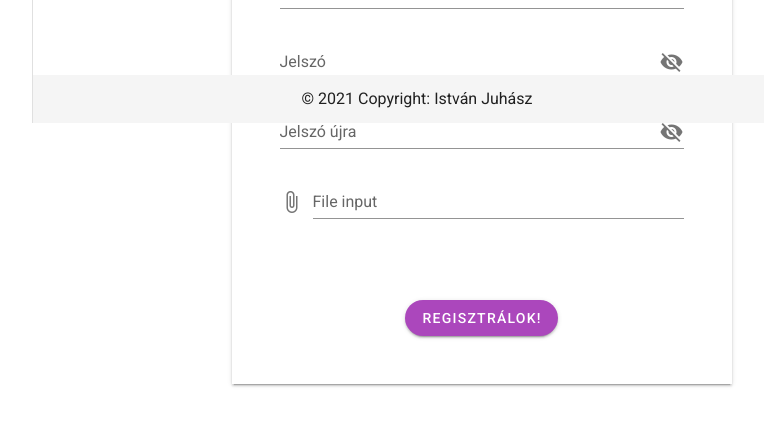
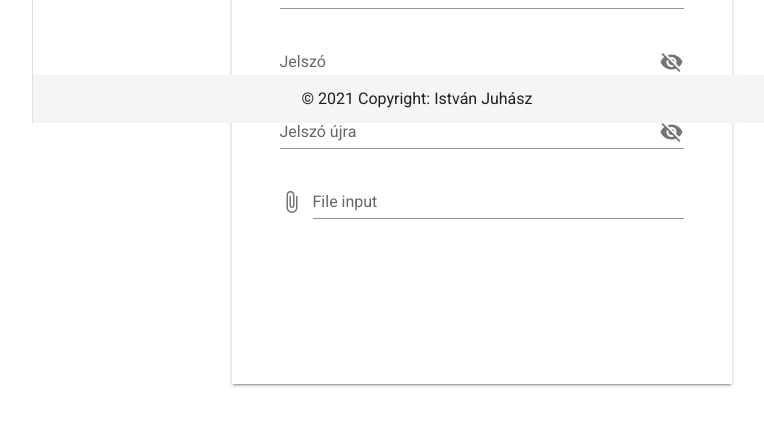
Before and after one commit to Juhi0326/Vue2AppForNodeJsBackEnd, a Vue app in the folder vue2-frontend/: page /RegisterForm in a window 1280 px wide. Shown: the part 677-1103 px from the top of the page, without its empty margins (223-987 px from the left). Built offline with nearby package versions, Linux system fonts and the light colour scheme.

Commit message:
disabled register form submit btn until is valid

```diff
--- a/vue2-frontend/src/components/Button.vue
+++ b/vue2-frontend/src/components/ButtonComp.vue
@@ -7,6 +7,7 @@
     :class="propClass"
     :outlined="PropOutlined"
     :text="propText"
+    :disabled="propDisabled"
   >
     <slot></slot>
   </v-btn>
@@ -14,6 +15,6 @@
 
 <script>
 export default {
-  props: ['propColor', 'propRounded', 'propDark', 'propClass', 'PropOutlined', 'propText'],
+  props: ['propColor', 'propRounded', 'propDark', 'propClass', 'PropOutlined', 'propText', 'propDisabled'],
 };
 </script>
--- a/vue2-frontend/src/components/GoBack.vue
+++ b/vue2-frontend/src/components/GoBack.vue
@@ -1,6 +1,6 @@
 <template>
 <div>
-  <Button
+  <ButtonComp
     @click="$router.back()"
     class="ma-2"
     propColor="red"
@@ -8,15 +8,15 @@
     :propDark="true"
   >
     visszalépek
-  </Button>
+  </ButtonComp>
   </div>
 </template>
 
 <script>
-import Button from "./Button.vue";
+import ButtonComp from "./ButtonComp.vue";
 export default {
   components: {
-    Button,
+    ButtonComp,
   },
 };
 </script>
--- a/vue2-frontend/src/views/AddNewPassword.vue
+++ b/vue2-frontend/src/views/AddNewPassword.vue
@@ -42,7 +42,7 @@
                   </div>
                   <v-row>
                     <v-col>
-                      <Button
+                      <ButtonComp
                         class="ma-12"
                         propColor="primary"
                         :propRounded="true"
@@ -50,7 +50,7 @@
                         type="submit"
                       >
                         Új jelszó megadása
-                      </Button>
+                      </ButtonComp>
                     </v-col>
                   </v-row>
                   <v-row v-if="errorMessage" class="px-12 pt-12 red--text">
@@ -75,13 +75,13 @@
 </template>
 
 <script>
-import Button from "../components/Button.vue";
+import ButtonComp from "../components/ButtonComp.vue";
 import authService from "../services/authService";
 
 export default {
   name: "AddNewPassword",
   components: {
-    Button,
+    ButtonComp,
   },
   data: () => ({
     show1: false,
--- a/vue2-frontend/src/views/LoginPage.vue
+++ b/vue2-frontend/src/views/LoginPage.vue
@@ -41,7 +41,7 @@
                   </div>
                   <v-row>
                     <v-col>
-                      <Button
+                      <ButtonComp
                         class="ma-12"
                         propColor="primary"
                         :propRounded="true"
@@ -49,7 +49,7 @@
                         type="submit"
                       >
                         Belépek
-                      </Button>
+                      </ButtonComp>
                     </v-col>
                     <v-col>
                       <v-btn
@@ -79,12 +79,12 @@
 </template>
 
 <script>
-import Button from "../components/Button.vue";
+import ButtonComp from "../components/ButtonComp.vue";
 import GoBack from "../components/GoBack.vue";
 export default {
   name: "LoginPage",
   components: {
-    Button,
+    ButtonComp,
     GoBack,
   },
   data() {
--- a/vue2-frontend/src/views/ProductDetails.vue
+++ b/vue2-frontend/src/views/ProductDetails.vue
@@ -24,7 +24,7 @@
               A kedvezmény mértéke: {{ Product.discountPercentage }}%
             </v-card-text>
             <v-card-actions>
-              <Button
+              <ButtonComp
                 v-if="role === 'user' || role === 'admin'"
                 @click="AddToCart"
                 class="ma-2"
@@ -33,7 +33,7 @@
                 :propDark="true"
               >
                 Beteszem a kosárba
-              </Button>
+              </ButtonComp>
             </v-card-actions>
           </v-card>
         </v-app>
@@ -47,12 +47,12 @@
 
 <script>
 import productService from "../services/productSevice";
-import Button from "../components/Button.vue";
+import ButtonComp from "../components/ButtonComp.vue";
 import GoBack from "../components/GoBack.vue";
 export default {
   name: "ProductDetails",
   components: {
-    Button,
+    ButtonComp,
     GoBack,
   },
   data() {
--- a/vue2-frontend/src/views/RegisterForm.vue
+++ b/vue2-frontend/src/views/RegisterForm.vue
@@ -69,15 +69,16 @@
                   </div>
                   <v-row>
                     <v-col>
-                      <Button
+                      <ButtonComp
                         class="ma-12"
-                        propColor="primary"
+                        propColor="red"
                         :propRounded="true"
                         :propDark="true"
                         type="submit"
+                        :propDisabled="!formValidity"
                       >
                         Regisztrálok!
-                      </Button>
+                      </ButtonComp>
                     </v-col>
                   </v-row>
                   <v-row v-if="errorMessage" class="px-12 pt-12 red--text">
@@ -103,16 +104,16 @@
 
 <script>
 import GoBack from "../components/GoBack.vue";
-import Button from "../components/Button.vue";
+import ButtonComp from "../components/ButtonComp.vue";
 import authService from "../services/authService";
 export default {
   name: "RegisterForm",
   components: {
     GoBack,
-    Button,
+    ButtonComp,
   },
   data: () => ({
-    formValidity: true,
+    formValidity: false,
     show1: false,
     show2: false,
     userName: "",
@@ -174,7 +175,11 @@ export default {
           }
         });
     },
+    checkValidity () {
+      console.log(this.formValidity)
+    },
     resetForm() {
+      console.log(this.$refs.registerForm)
       this.$refs.registerForm.reset()
     },
   },
--- a/vue2-frontend/src/views/ResetPasswordEmail.vue
+++ b/vue2-frontend/src/views/ResetPasswordEmail.vue
@@ -44,7 +44,7 @@
                   </div>
                   <v-row>
                     <v-col>
-                      <Button
+                      <ButtonComp
                         class="ma-12"
                         propColor="primary"
                         :propRounded="true"
@@ -52,7 +52,7 @@
                         type="submit"
                       >
                         Küldés
-                      </Button>
+                      </ButtonComp>
                     </v-col>
                   </v-row>
                 </v-form>
@@ -66,13 +66,13 @@
 </template>
 
 <script>
-import Button from "../components/Button.vue";
+import ButtonComp from "../components/ButtonComp.vue";
 import GoBack from "../components/GoBack.vue";
 import authService from "../services/authService";
 export default {
   name: "ResetPasswordEmail",
   components: {
-    Button,
+    ButtonComp,
     GoBack,
   },
   data() {
--- a/vue2-frontend/src/views/admin/AddNewProduct.vue
+++ b/vue2-frontend/src/views/admin/AddNewProduct.vue
@@ -62,7 +62,7 @@
                   </div>
                   <v-row>
                     <v-col>
-                      <Button
+                      <ButtonComp
                         class="ma-12"
                         propColor="primary"
                         :propRounded="true"
@@ -70,7 +70,7 @@
                         type="submit"
                       >
                         Hozzáadom a terméket!
-                      </Button>
+                      </ButtonComp>
                     </v-col>
                   </v-row>
                   <v-row v-if="errorMessage" class="px-12 pt-12 red--text">
@@ -96,13 +96,13 @@
 
 <script>
 import GoBack from "../../components/GoBack.vue";
-import Button from "../../components/Button.vue";
+import ButtonComp from "../../components/ButtonComp.vue";
 import productService from "../../services/productSevice";
 export default {
   name: "AddNewProduct",
   components: {
     GoBack,
-    Button,
+    ButtonComp,
   },
   data: () => ({
     productName: "",
```
